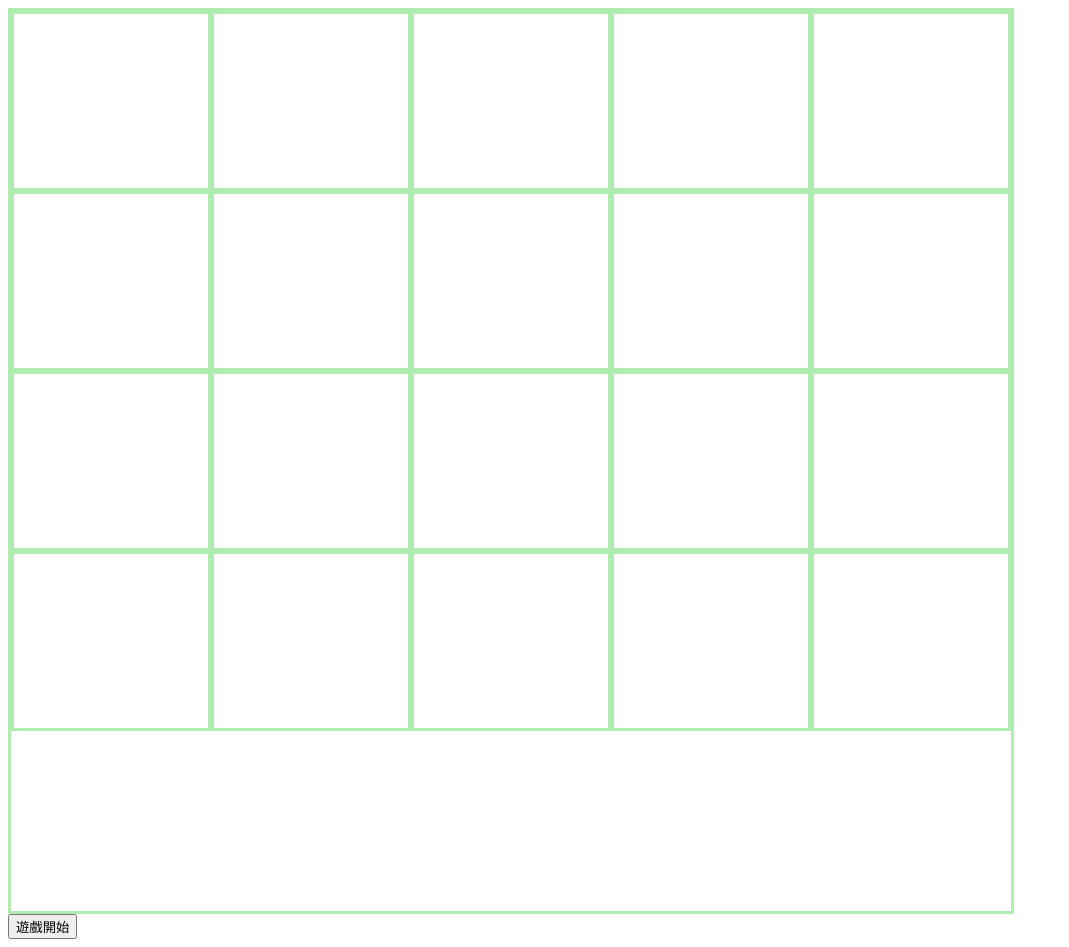
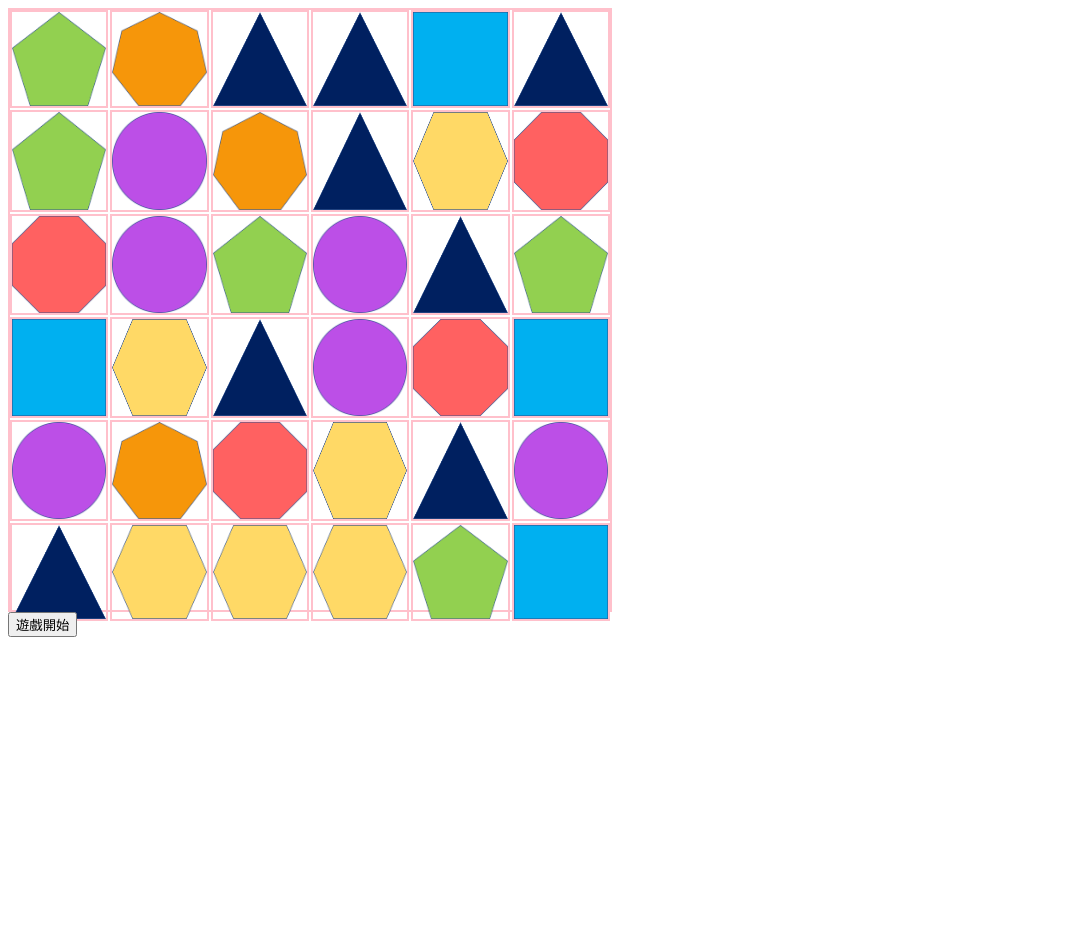
Before and after one commit to JA3472816/113-2web, a plain HTML site: page 310353-0602.html in a window 1280 px wide. Shown: the whole page, without its empty margins (0-1069 px from the left). After the commit the page ends 800 px from the top, so only its background shows below. Drawn offline with Linux system fonts and the light colour scheme.

Commit message:
0614上傳

```diff
--- a/310353-0602.html
+++ b/310353-0602.html
@@ -4,64 +4,70 @@
         <meta charset="UTF-8">
         <style>
             #board {
-            width: 1000px;
-            height: 900px;
-            border: 3px rgb(176, 236, 176) solid;
-
-            display: grid;
-            grid-template-columns: repeat(5,1fr);
-            grid-template-rows: repeat(5,1fr);
+                width: 600px;
+                height: 600px;
+                display: grid;
+                grid-template-columns: repeat(6,1fr);
+                grid-template-rows: repeat(6,1fr);
+                gap: 2px;
+                border: 2px solid pink;
             }
             .cell {
-                border: 3px rgb(176, 236, 176) solid;
+                border: 2px solid pink;
                 box-sizing: border-box;
+            }
+            .cell img {
+                width: 100%;
+                height: 100%;
             }
         </style>
         <script>
+            var firstCell = null;
+            function gameInit() {
+                createGrid();
+            }
             function getRandomImage() {
-                var num = Math.floor(Math.random()*7)+1;
+                var num = Math.floor(Math.random()*7+1);
+                return "pic/shape" + num + ".png";
             }
             function createGrid() {
                 var box = document.getElementById("board");
-                for(var i=0;i<25;i++){
-                    var cell = document.createElement("div");
+                box.innerHTML="";
+                for(var i=0;i<36;i++){
+                    var cell =document.createElement("div");
                     cell.className="cell";
-                    var img = document.createElement("img");
-                    img.src =getRandomImage();
+                    var img =document.createElement("img");
+                    img.src=getRandomImage();
+                    img.style.width ="100%";
+                    img.style.height ="100%";
                     cell.appendChild(img);
+                    cell.addEventListener("click",function() {
+                        handleCellClick(this);
+                    })
                     box.appendChild(cell);
                 }
             }
-            createGrid();
+            function handleCellClick(cell) {
+                if(!firstCell){
+                    firstCell=cell;
+                    cell.style.border="3px solid red";
+                }
+                else{
+                    var img1 = firstCell.querySelector("img");
+                    var img2 = cell.querySelector("img");
+                    if(img1 && img2){
+                        var temp = img1.src;
+                        img1.src = img2.src;
+                        img2.src = temp;
+                    }
+                    firstCell.style.border = "";
+                    firstCell = null;
+                }
+            }
         </script>
     </head>
     <body onload="gameInit();">
-        <div id="board">
-            <div class="cell"></div>
-            <div class="cell"></div>
-            <div class="cell"></div>
-            <div class="cell"></div>
-
-            <div class="cell"></div>
-            <div class="cell"></div>
-            <div class="cell"></div>
-            <div class="cell"></div>
-
-            <div class="cell"></div>
-            <div class="cell"></div>
-            <div class="cell"></div>
-            <div class="cell"></div>
-
-            <div class="cell"></div>
-            <div class="cell"></div>
-            <div class="cell"></div>
-            <div class="cell"></div>
-
-            <div class="cell"></div>
-            <div class="cell"></div>
-            <div class="cell"></div>
-            <div class="cell"></div>
-        </div>
-        <button onclick="gameStart();">遊戲開始</button>
+        <div id="board"></div>
+        <button onclick="gameInit();">遊戲開始</button>
     </body>
 </html>
```
